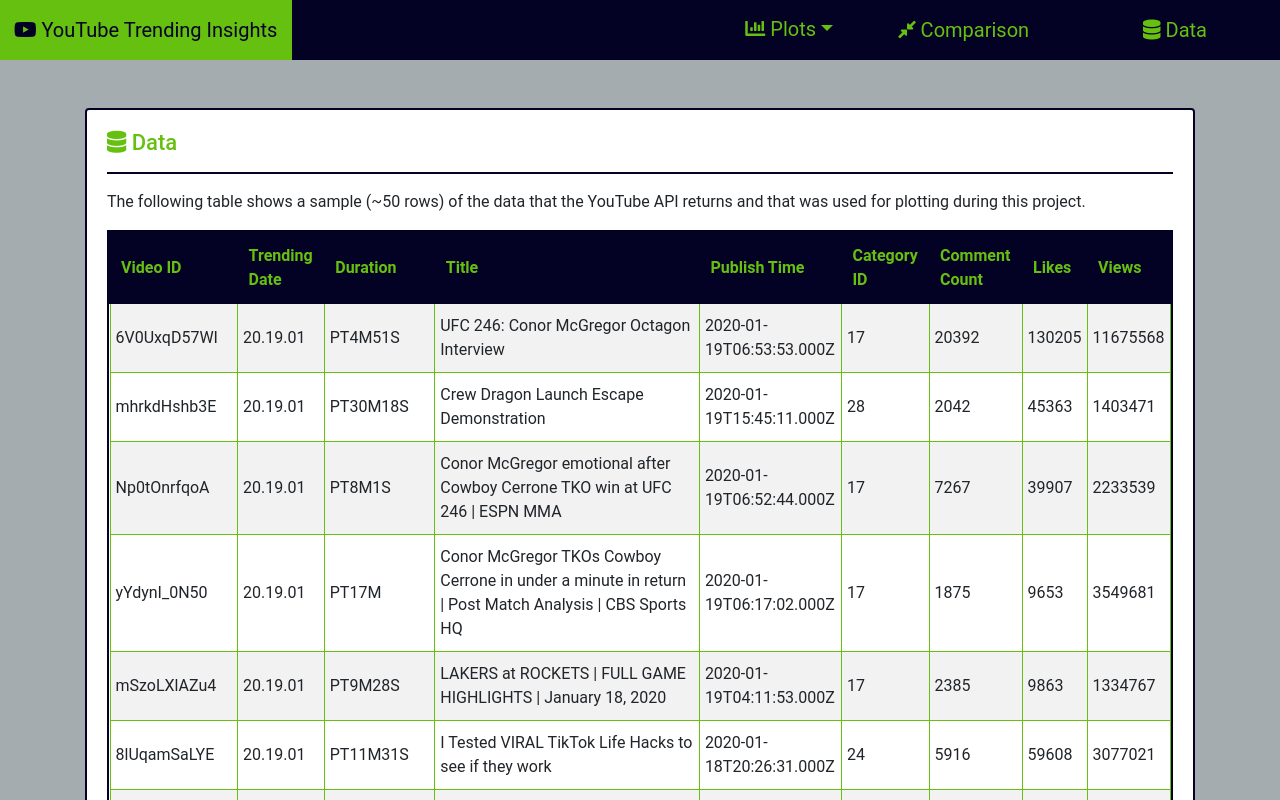
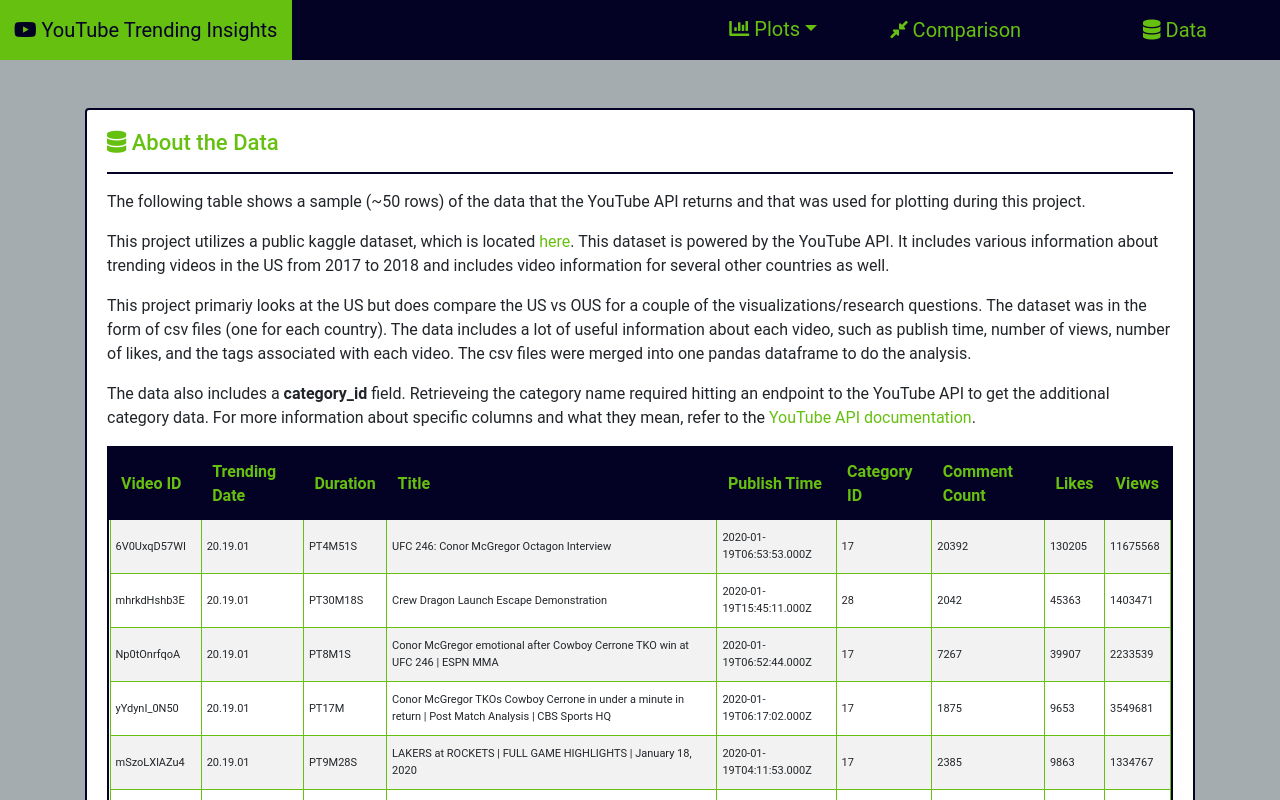
Before and after one commit to philipstubbs13/Web-Design-Challenge, a React (Create React App) app in the folder WebVisualizations/youtube-analysis-app/: page /#/data in a window 1280 px wide. Shown: the top 800 px of the page. Built offline with nearby package versions, Linux system fonts and the light colour scheme.

Commit message:
almost there

```diff
--- a/WebVisualizations/youtube-analysis-app/src/components/Footer/index.js
+++ b/WebVisualizations/youtube-analysis-app/src/components/Footer/index.js
@@ -2,9 +2,10 @@
 import './Footer.css';
 
 export default function Footer() {
+  const dt = new Date();
   return (
     <div className="card-footer mt-5 text-center footer pt-4 pb-4">
-      &copy; Copyright Phil Stubbs 2020
+      &copy; Copyright Phil Stubbs {dt.getFullYear()}
     </div>
   )
 }
--- a/WebVisualizations/youtube-analysis-app/src/components/NavBar/NavBar.css
+++ b/WebVisualizations/youtube-analysis-app/src/components/NavBar/NavBar.css
@@ -33,3 +33,7 @@
 .dropdown-item:hover {
   color:var(--app-secondary-color);
 }
+
+.dropdown {
+  padding-left: 50px;
+}
--- a/WebVisualizations/youtube-analysis-app/src/components/NavBar/index.js
+++ b/WebVisualizations/youtube-analysis-app/src/components/NavBar/index.js
@@ -16,7 +16,7 @@
       <div className="collapse navbar-collapse ml-auto ml-4" id="navbarNavAltMarkup">
         <div className="collapse navbar-collapse" id="navbarNavAltMarkup">
           <div className="navbar-nav ml-auto">
-            <li className="nav-item dropdown">
+            <li className="nav-item dropdown ml-2">
               <a className="nav-link dropdown-toggle nav-item" href="#" id="navbarDropdown" role="button" data-toggle="dropdown" aria-haspopup="true" aria-expanded="false">
                 <i className="fas fa-chart-bar"></i> Plots
               </a>
@@ -28,12 +28,12 @@
                 ))}
               </div>
             </li>
-            <Link to="/comparison">
+            <Link to="/comparison" className="ml-2">
               <button className="nav-item nav-link ml-5 mr-5 nav-item btn btn-link" type="button" >
                 <i className="fas fa-compress-alt"></i> Comparison
               </button>
             </Link>
-            <Link to="/data">
+            <Link to="/data" className="ml-2">
               <button className="nav-item nav-link ml-5 mr-5 nav-item btn btn-link" type="button" >
                 <i className="fas fa-database"></i> Data
               </button>
--- a/WebVisualizations/youtube-analysis-app/src/pages/Data/Table.css
+++ b/WebVisualizations/youtube-analysis-app/src/pages/Data/Table.css
@@ -1,5 +1,6 @@
 td {
   padding: 10px 5px;
+  font-size: 11px;
 }
 
 th {
@@ -19,3 +20,11 @@
 td {
   border: 1px solid var(--app-secondary-color) !important;
 }
+
+a {
+  color: var(--app-secondary-color);
+}
+
+a:hover {
+  color: var(--app-dark-color);
+}
--- a/WebVisualizations/youtube-analysis-app/src/pages/Data/index.js
+++ b/WebVisualizations/youtube-analysis-app/src/pages/Data/index.js
@@ -8,10 +8,19 @@
         <div className="col-md-12">
           <div className="card">
             <div className="card-body">
-              <h3><i className="fas fa-database"></i> Data</h3>
+              <h3><i className="fas fa-database"></i> About the Data</h3>
               <hr />
               <p>
                 The following table shows a sample (~50 rows) of the data that the YouTube API returns and that was used for plotting during this project.
+              </p>
+              <p>
+                This project utilizes a public kaggle dataset, which is located <a href="https://www.kaggle.com/datasnaek/youtube-new/data" target="_blank" rel="noopener noreferrer">here</a>. This dataset is powered by the YouTube API. It includes various information about trending videos in the US from 2017 to 2018 and includes video information for several other countries as well.
+              </p>
+              <p>
+                This project primariy looks at the US but does compare the US vs OUS for a couple of the visualizations/research questions. The dataset was in the form of csv files (one for each country). The data includes a lot of useful information about each video, such as publish time, number of views, number of likes, and the tags associated with each video. The csv files were merged into one pandas dataframe to do the analysis.
+              </p>
+              <p>
+                The data also includes a <b>category_id</b> field. Retrieveing the category name required hitting an endpoint to the YouTube API to get the additional category data. For more information about specific columns and what they mean, refer to the <a href="https://developers.google.com/youtube/v3/docs/videos/list" target="_blank" rel="noopener noreferrer">YouTube API documentation</a>.
               </p>
               <Table />
             </div>
```
Also changed, not shown: WebVisualizations/youtube-analysis-app/package.json (+9 -1 lines), WebVisualizations/youtube-analysis-app/src/.eslintrc.json (added), 1 other file (tests, documents, lock files or other folders).
